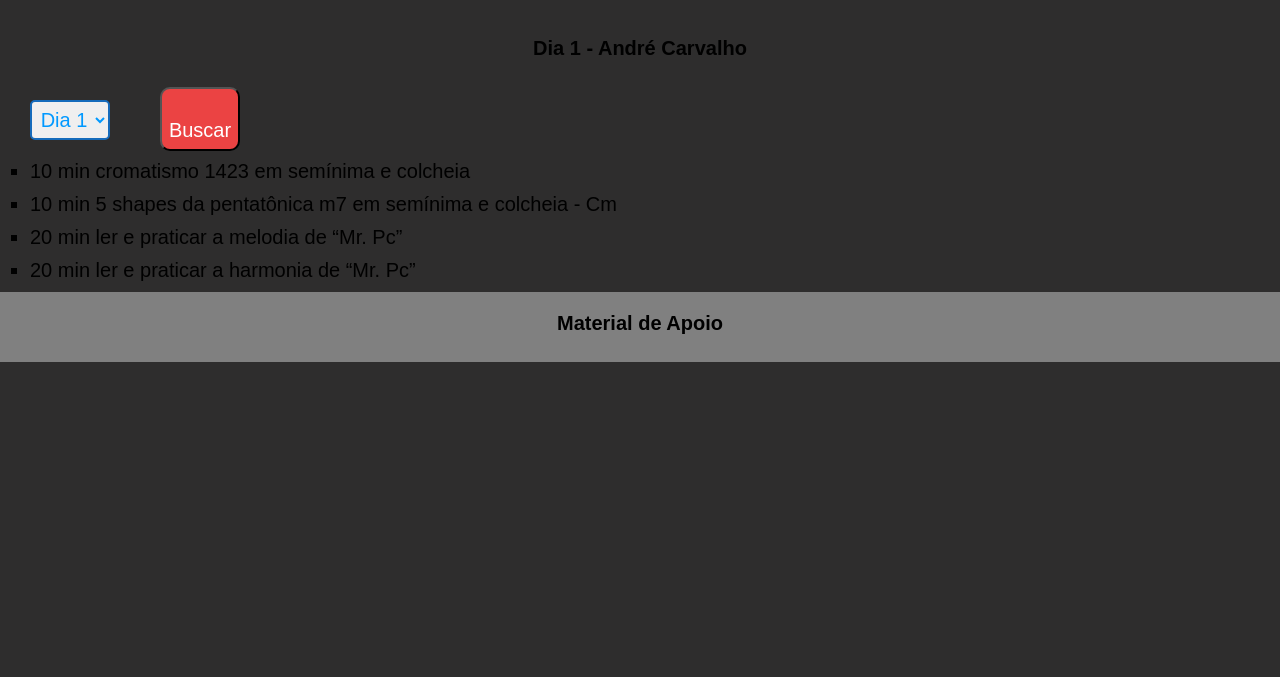
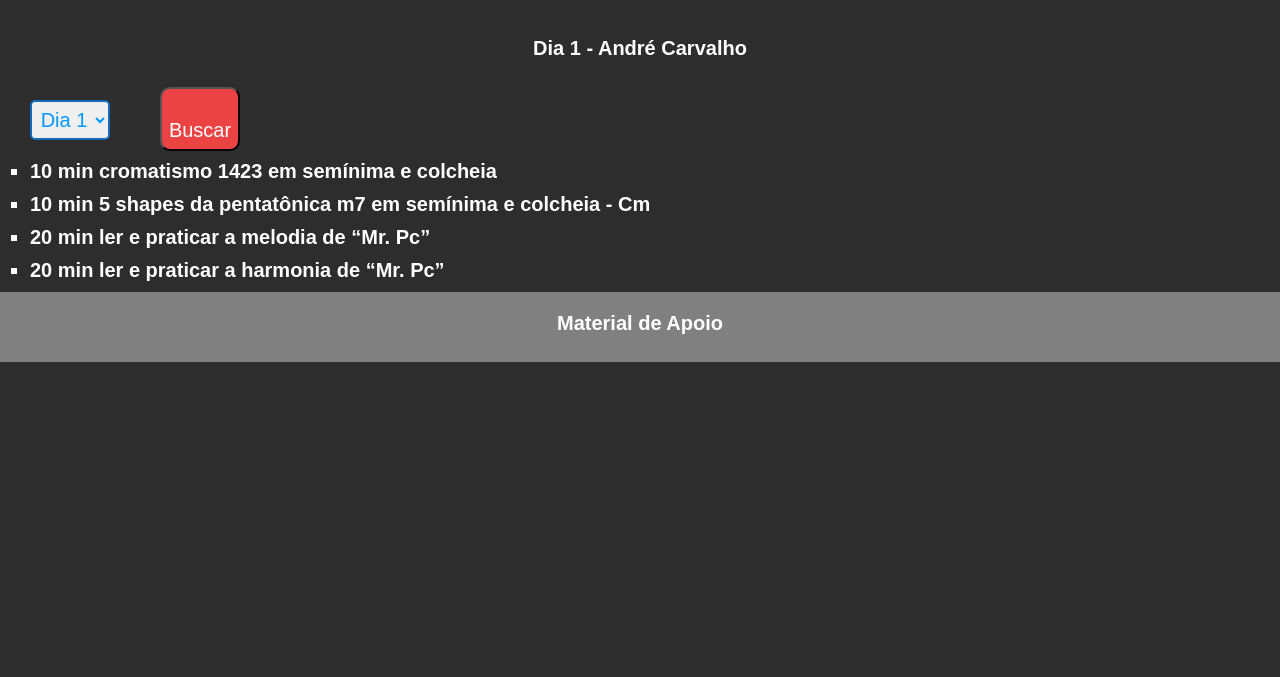
Before and after one commit to leonardo-porto/Andr-, a plain HTML site: page index.html in a window 1280 px wide. Shown: the part 123-800 px from the top of the page. Drawn offline with Linux system fonts and the light colour scheme.

Commit message:
small update

```diff
--- a/style.css
+++ b/style.css
@@ -7,6 +7,8 @@
 body{
 
     background-color: rgb(46, 45, 45);
+    color: white;
+    font-weight: bold;
 }
 
 #botaoBuscar{
```
